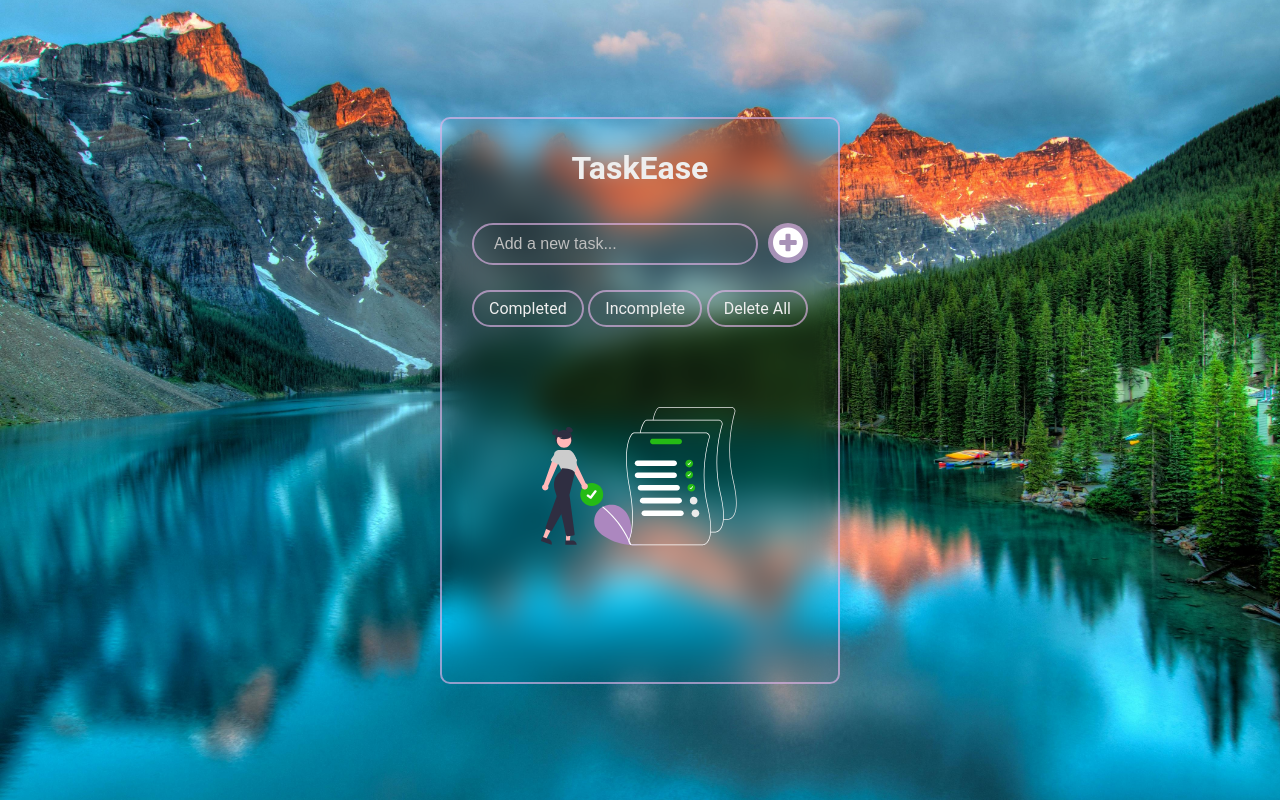
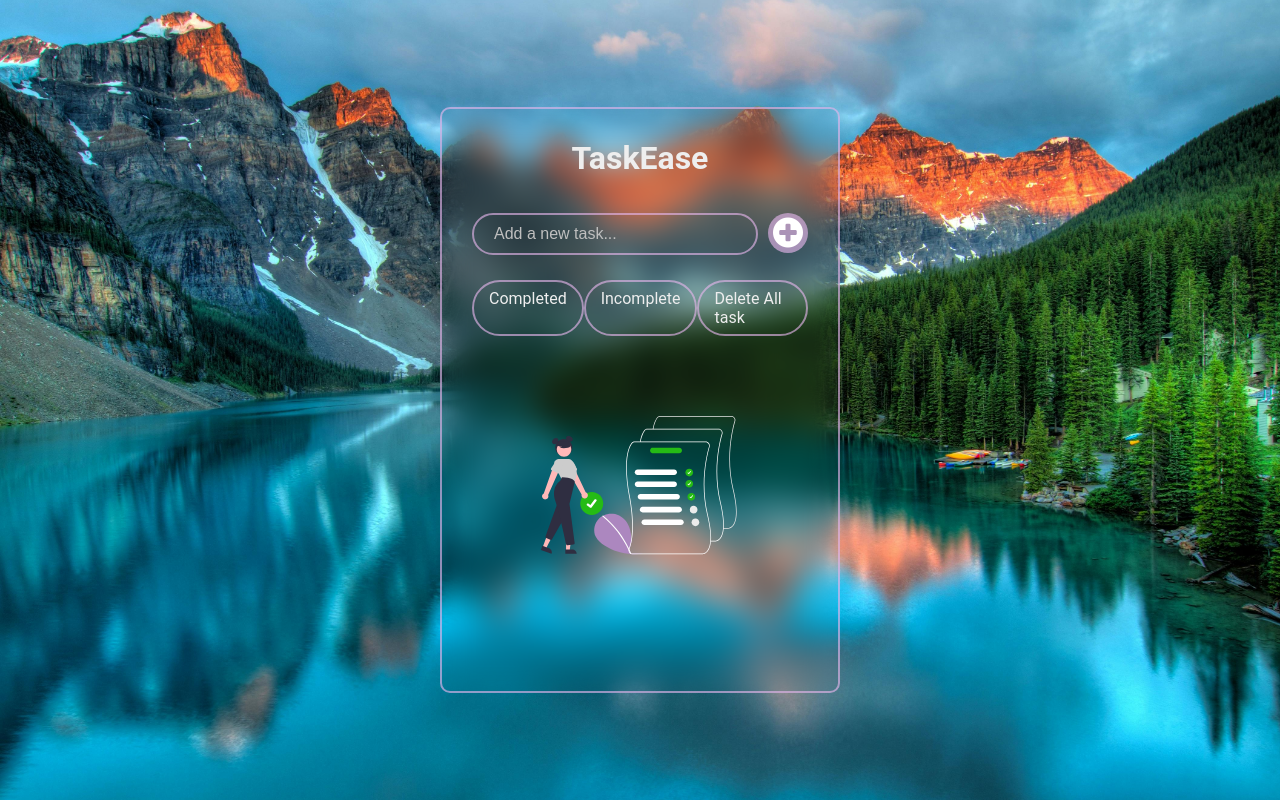
Before and after one commit to Hariharan4044/TaskTrek, a plain HTML site: page index.html in a window 1280 px wide. Drawn offline with Linux system fonts and the light colour scheme.

Commit message:
Update index.html

```diff
--- a/index.html
+++ b/index.html
@@ -20,7 +20,7 @@
     <div class="filters">
       <div class="filter" data-filter="completed">Completed</div>
       <div class="filter" data-filter="pending">Incomplete</div>
-      <div class="delete-all">Delete All</div>
+      <div class="delete-all">Delete All task</div>
     </div>
     <div class="todos-container">
       <ul class="todos"></ul>
```
